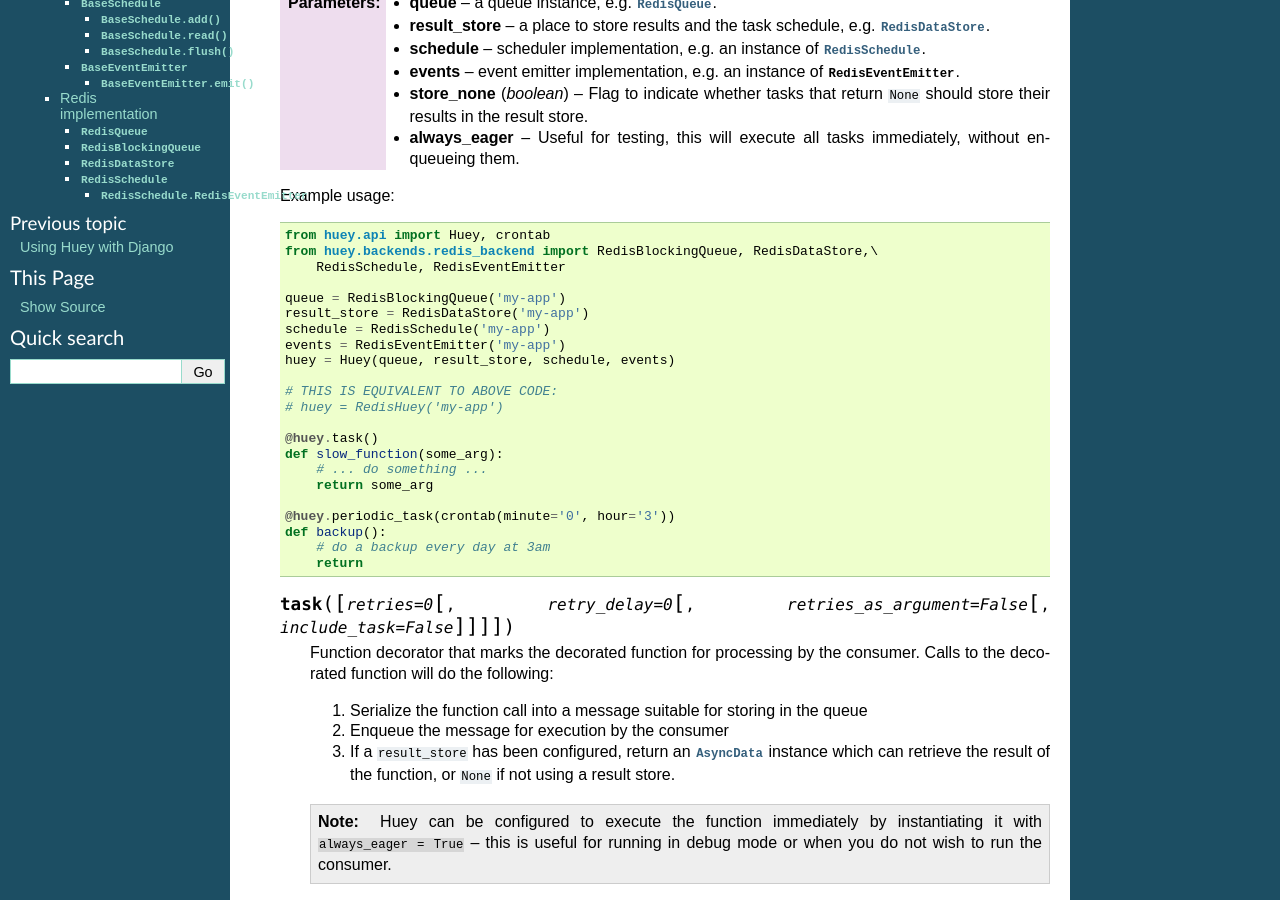
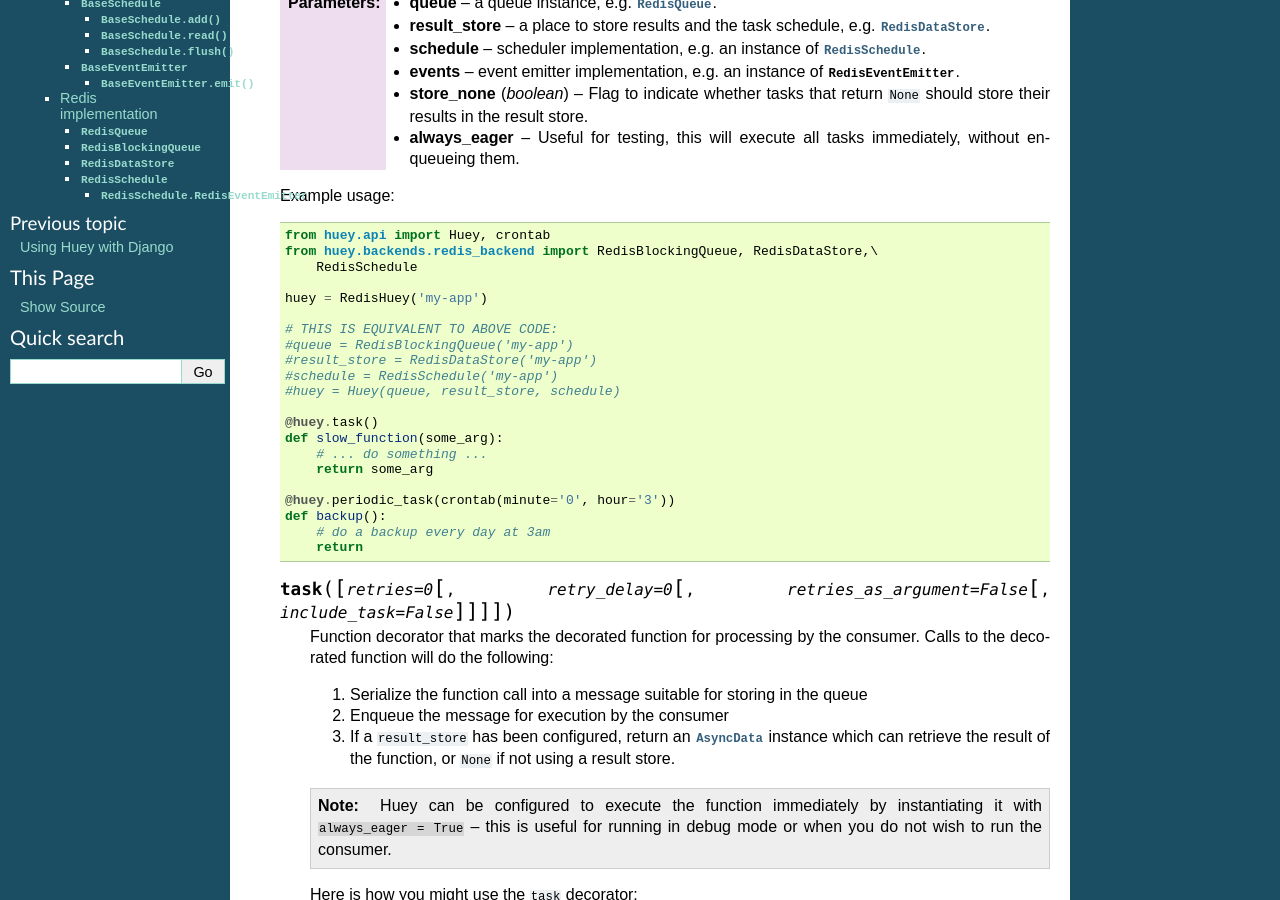
Before and after one commit to coleifer/huey, a Sphinx documentation site: the page built from docs/api.rst, in a window 1280 px wide and 900 px high, scrolled down 480 px. Built offline with Sphinx 7.4.7, drawn with Linux system fonts in a browser that asks for light colours.

Commit message:
Docs update.

```diff
--- a/docs/api.rst
+++ b/docs/api.rst
@@ -42,16 +42,15 @@ Function decorators and helpers
 
         from huey.api import Huey, crontab
         from huey.backends.redis_backend import RedisBlockingQueue, RedisDataStore,\
-            RedisSchedule, RedisEventEmitter
+            RedisSchedule
 
-        queue = RedisBlockingQueue('my-app')
-        result_store = RedisDataStore('my-app')
-        schedule = RedisSchedule('my-app')
-        events = RedisEventEmitter('my-app')
-        huey = Huey(queue, result_store, schedule, events)
+        huey = RedisHuey('my-app')
 
         # THIS IS EQUIVALENT TO ABOVE CODE:
-        # huey = RedisHuey('my-app')
+        #queue = RedisBlockingQueue('my-app')
+        #result_store = RedisDataStore('my-app')
+        #schedule = RedisSchedule('my-app')
+        #huey = Huey(queue, result_store, schedule)
 
         @huey.task()
         def slow_function(some_arg):
```
